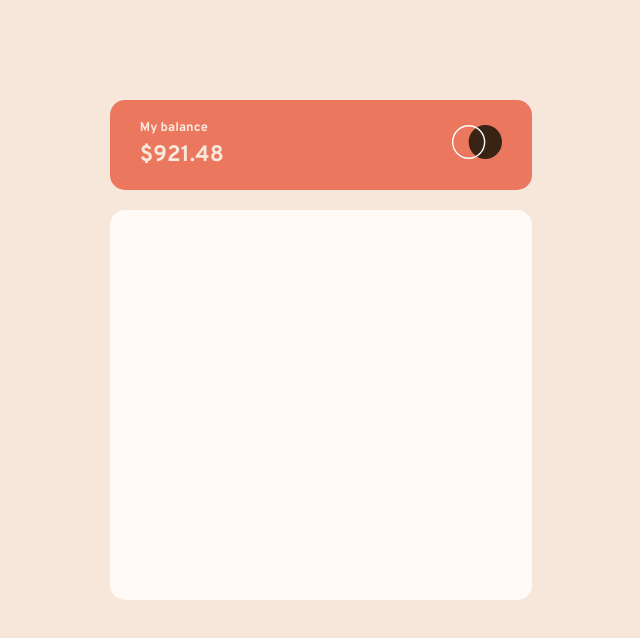
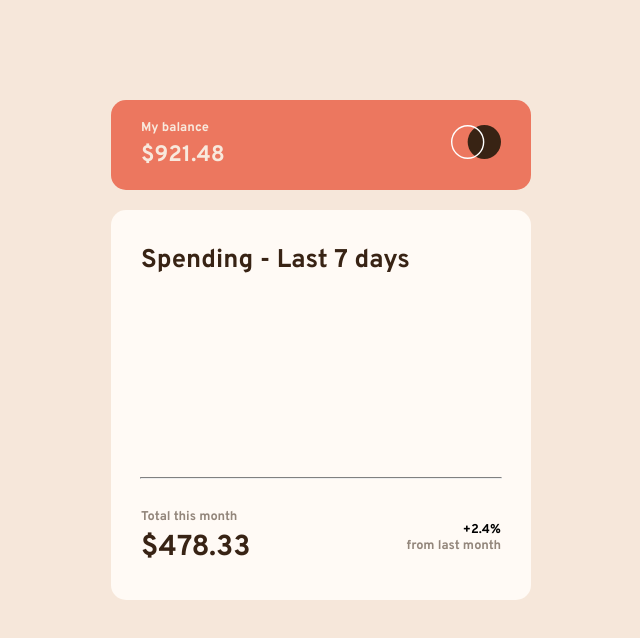
Before and after one commit to OthankQ/expenses-chart, a React (Create React App) app: page / in a window 1280 px wide. Shown: the top 638 px of the page, without its empty margins (319-959 px from the left). Built offline with nearby package versions, Linux system fonts and the light colour scheme.

Commit message:
add text contents to main

```diff
--- /dev/null
+++ b/src/components/ChartView/ChartView.tsx
@@ -0,0 +1,22 @@
+import React from 'react';
+import styled from 'styled-components';
+
+export const StyledDiv = styled.div`
+  height: 200px;
+  width: 100%;
+  background-color: hsl(33, 100%, 98%);
+`;
+
+type ChartViewProps = {
+  data: { day: string; amount: number }[];
+};
+
+export class ChartView extends React.Component<ChartViewProps, {}> {
+  componentDidMount() {
+    console.log(this.props.data);
+  }
+
+  render() {
+    return <StyledDiv></StyledDiv>;
+  }
+}
--- a/src/components/Container/Container.tsx
+++ b/src/components/Container/Container.tsx
@@ -7,25 +7,29 @@ import { Main } from '../Main/Main';
 import Data from '../../data/data.json';
 
 export const StyledContainer = styled.div`
-  width: 33vw;
+  width: 420px;
   min-width: 300px;
   height: auto;
   display: flex;
   gap: 20px;
   flex-direction: column;
   margin: 100px auto;
+  @media (max-width: 480px) {
+    width: 90vw;
+  }
+  hr {
+    border-top: 1px solid grey;
+  }
 `;
 
 export class Container extends React.Component<{}, {}> {
-  componentDidMount() {
-    console.log(Data);
-  }
+  componentDidMount() {}
 
   render() {
     return (
       <StyledContainer>
         <MyBalance balance={921.48} />
-        <Main />
+        <Main data={Data} />
       </StyledContainer>
     );
   }
--- a/src/components/Main/Main.tsx
+++ b/src/components/Main/Main.tsx
@@ -1,18 +1,52 @@
 import * as React from 'react';
 import styled from 'styled-components';
+
+import { ChartView } from '../ChartView/ChartView';
+import { MonthSummary } from '../MonthSummary/MonthSummary';
 
 export const StyledDiv = styled.div`
   height: 350px;
   padding: 20px 30px;
   border-radius: 15px;
   display: flex;
+  flex-direction: column;
   justify-content: center;
   align-items: center;
   background-color: hsl(33, 100%, 98%);
+  .text-container-main {
+    display: flex;
+    justify-content: flex-start;
+    width: 100%;
+    background-color: hsl(33, 100%, 98%);
+  }
+  h1 {
+    background-color: hsl(33, 100%, 98%);
+    font-size: 1.6rem;
+    color: hsl(25, 47%, 15%);
+  }
+  hr {
+    border-top: 0.5px solid hsl(28, 10%, 90%);
+    width: 100%;
+    margin-bottom: 30px;
+  }
 `;
 
-export class Main extends React.Component<{}, {}> {
+type MainProps = {
+  data: { day: string; amount: number }[];
+};
+
+export class Main extends React.Component<MainProps, {}> {
   render() {
-    return <StyledDiv></StyledDiv>;
+    const { data } = this.props;
+    return (
+      <StyledDiv>
+        <div className="text-container-main">
+          <h1>Spending - Last 7 days</h1>
+        </div>
+        <ChartView data={data} />
+        <hr />
+        <MonthSummary data={data} />
+      </StyledDiv>
+    );
   }
 }
--- /dev/null
+++ b/src/components/MonthSummary/MonthSummary.tsx
@@ -0,0 +1,69 @@
+import React from 'react';
+import styled from 'styled-components';
+
+export const StyledDiv = styled.div`
+  width: 100%;
+  height: auto;
+  display: flex;
+  justify-content: space-between;
+  align-items: center;
+  background-color: hsl(33, 100%, 98%);
+  .left {
+    background-color: hsl(33, 100%, 98%);
+    display: flex;
+    flex-direction: column;
+    gap: 5px;
+    p {
+      background-color: hsl(33, 100%, 98%);
+      color: hsl(28, 10%, 53%);
+      font-size: 0.8rem;
+    }
+    h2 {
+      background-color: hsl(33, 100%, 98%);
+      font-size: 1.8rem;
+      color: hsl(25, 47%, 15%);
+    }
+  }
+  .right {
+    background-color: hsl(33, 100%, 98%);
+    display: flex;
+    flex-direction: column;
+    align-items: flex-end;
+    p {
+      background-color: hsl(33, 100%, 98%);
+      color: hsl(28, 10%, 53%);
+      font-size: 0.8rem;
+    }
+    span {
+      background-color: hsl(33, 100%, 98%);
+      font-size: 0.8rem;
+    }
+    h2 {
+      background-color: hsl(33, 100%, 98%);
+      font-size: 1.4rem;
+    }
+  }
+`;
+
+type MonthSummaryProps = {
+  data: { day: string; amount: number }[];
+};
+
+export class MonthSummary extends React.Component<MonthSummaryProps, {}> {
+  componentDidMount() {}
+
+  render() {
+    return (
+      <StyledDiv>
+        <div className="left">
+          <p>Total this month</p>
+          <h2>${478.33}</h2>
+        </div>
+        <div className="right">
+          <span>+2.4%</span>
+          <p>from last month</p>
+        </div>
+      </StyledDiv>
+    );
+  }
+}
```
